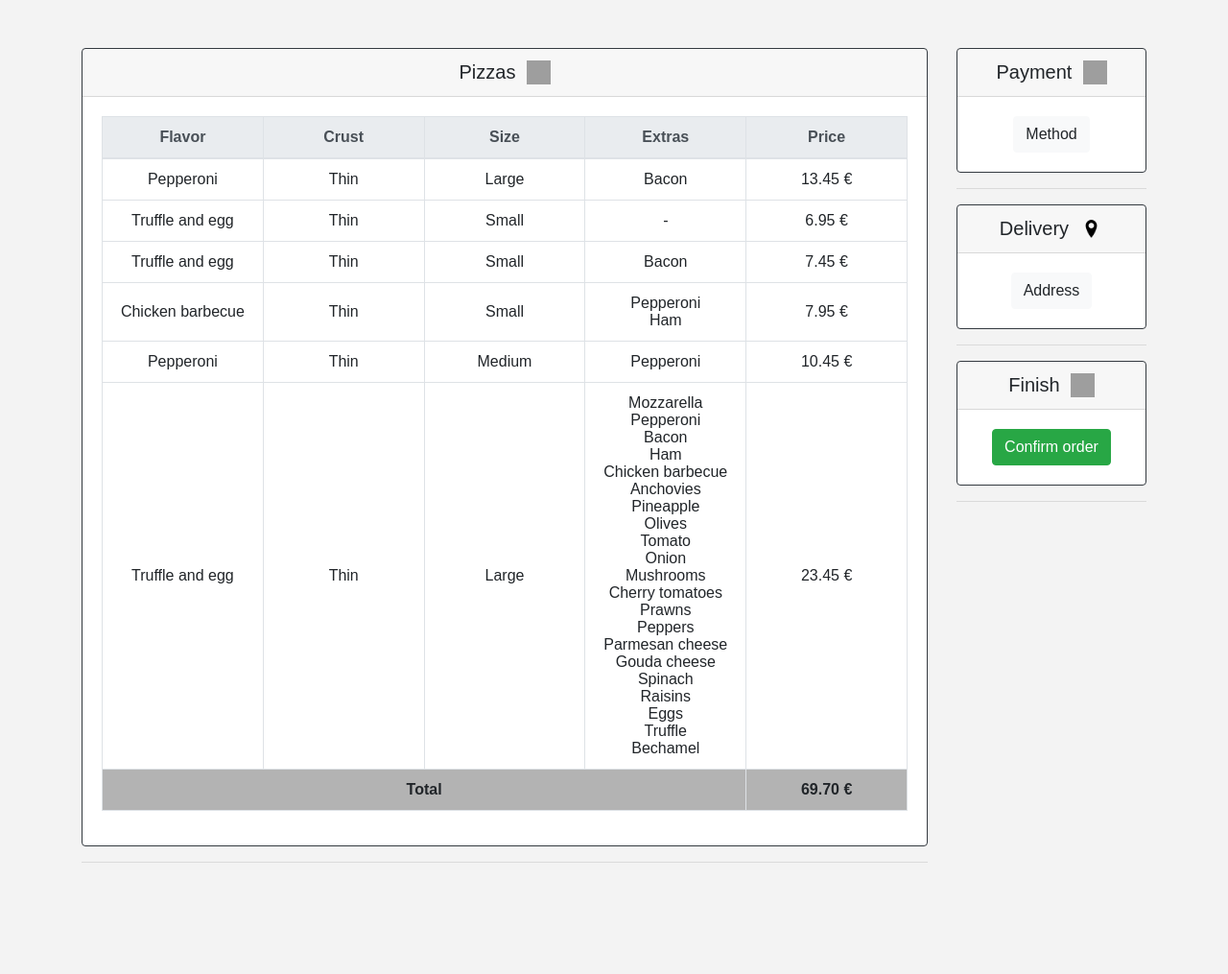
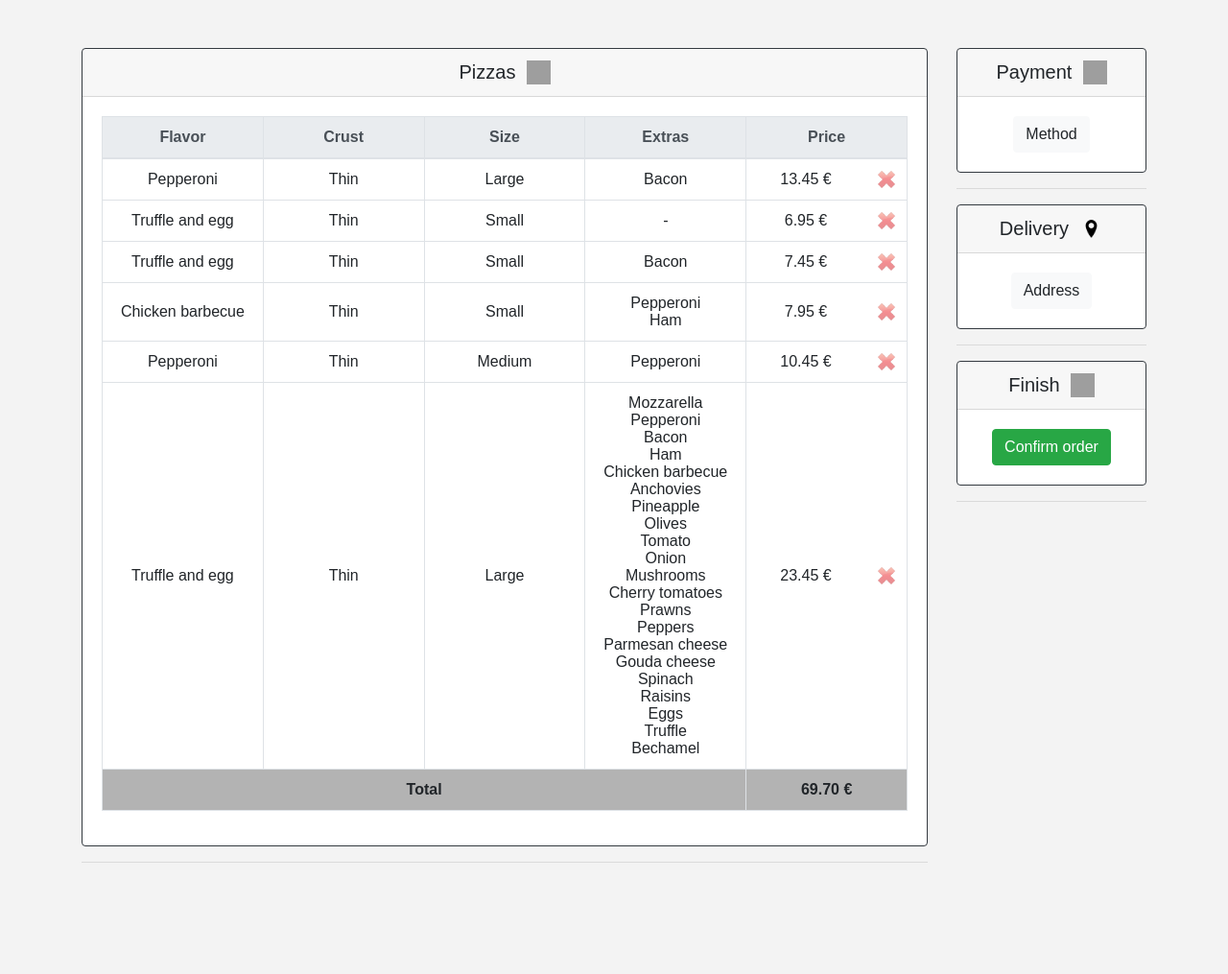
Before and after one commit to angelgarciafrias/3_Project3, a Django app: page /cart in a window 1280 px wide. Shown: the part 40-1055 px from the top of the page at 96% size. Run offline with Django 3.2, Linux system fonts and the light colour scheme; a user stored in the database is signed in; data comes from the database, SQL or seed files in the repository; some libraries are stand-ins or nearby versions; grey boxes are pictures that could not be loaded.

Commit message:
Delete button implemented

```diff
--- a/orders/templates/orders/cart.html
+++ b/orders/templates/orders/cart.html
@@ -40,7 +40,19 @@
                             {% endif %}
                         </td>
 
-                        <td>{{ item_pizzas.price }} €</td>
+                        <td>
+                            <div class="row centered">
+                                <div class="col-md-9">
+                                    {{ item_pizzas.price }} €
+                                </div>
+                                <div class="col-md-3">
+                                    <button type="button" title="Click to delete this pizza" style="color: red;" class="close centered" aria-label="Close">
+                                        <img src="{% static 'orders/media/icon_delete.png' %}" width="18" height="18"
+                                        class="d-inline-block align-top" alt="">
+                                    </button>
+                                </div>
+                            </div>
+                        </td>
                     </tr>
                     {% endfor %}
                     <tfoot>
--- a/terminal.txt
+++ b/terminal.txt
@@ -1,7 +1,7 @@
 git clone https://github.com/angelgarciafrias/3_Project3.git
 
 git add -A
-git commit -m "Prices implemented"
+git commit -m "Delete button implemented"
 git push
 
 ---------------------------------------------------------------------------------------------------------
```
Also changed, not shown: orders/static/orders/media/icon_delete.png (added), orders/static/orders/media/pizza.jpg (deleted), orders/static/orders/media/pizza_4Formaggio.png (deleted), orders/static/orders/media/pizza_bluecheese.png (deleted), orders/static/orders/media/pizza_bolognesa.png (deleted), orders/static/orders/media/pizza_cabrini.png (deleted), orders/static/orders/media/pizza_cuatrostagione.png (deleted), orders/static/orders/media/pizza_diabola.png (deleted), orders/static/orders/media/pizza_specialle.png (deleted), orders/static/orders/media/pizza_tropicale.png (deleted), orders/static/orders/media/pizza_vegetale.png (deleted).
